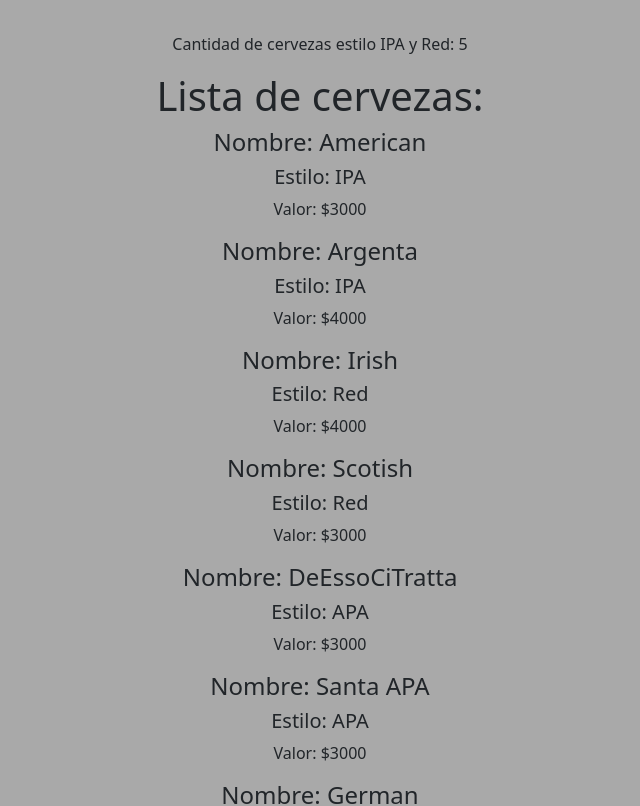
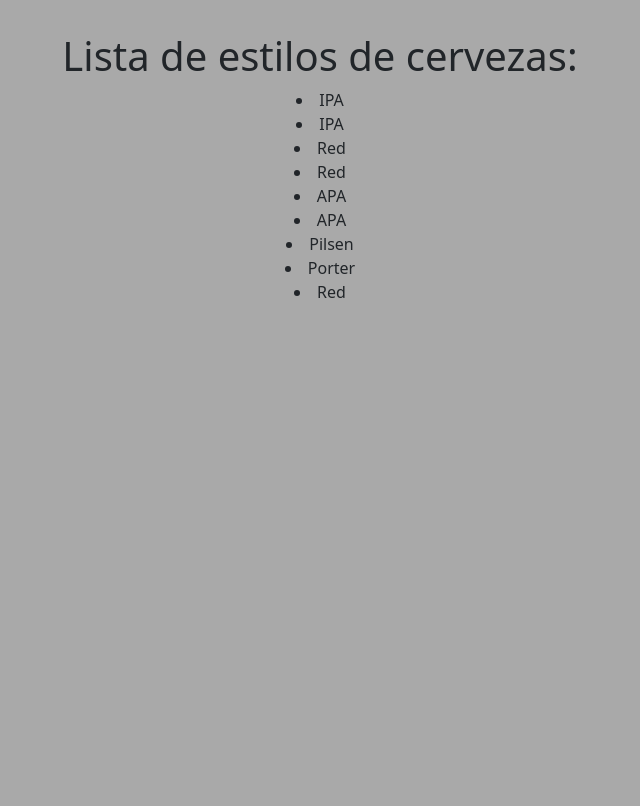
Before and after one commit to AleRabbia/Practicas-LC3, a React (Vite) app: page / in a window 1280 px wide. Shown: the top 806 px of the page, without its empty margins (320-960 px from the left). Built offline with nearby package versions, Linux system fonts and the light colour scheme.

Commit message:
Ejercicio Beers parte 4

```diff
--- a/src/App.jsx
+++ b/src/App.jsx
@@ -69,15 +69,11 @@ function App() {
         },
     ];
 
-    const beerFilter = beers.filter((beer) => {
-        return beer.beerStyle === "IPA" || beer.beerStyle === "Red"
-    })
     return (
         <div>
-            <p>Cantidad de cervezas estilo IPA y Red: {beerFilter.length}</p>
-            <h1>Lista de cervezas:</h1>
+            <h1>Lista de estilos de cervezas:</h1>
             {beers.map((beer) => (
-                <Beers key={beer.id} beerName={beer.beerName} beerStyle={beer.beerStyle} price={beer.price} />
+                <Beers key={beer.id} beerStyle={beer.beerStyle} />
             ))}
         </div>
     );
--- a/src/components/beers/Beers.jsx
+++ b/src/components/beers/Beers.jsx
@@ -1,22 +1,18 @@
 import PropTypes from 'prop-types';
 
-const Beers = ({ beerName, beerStyle, price, available }) => {
+const Beers = ({ beerStyle }) => {
 
     return (
         <div>
-            <h4>Nombre: {beerName}</h4>
-            <h5>Estilo: {beerStyle}</h5>
-            <p>Valor: {"$" + price * 1000}</p>
+            <li>{beerStyle}</li>
+
         </div>
     )
 }
 
 
 Beers.propTypes = {
-    beerName: PropTypes.string,
-    beerStyle: PropTypes.string,
-    price: PropTypes.number,
-    available: PropTypes.bool,
+    beerStyle: PropTypes.string
 }
 
 export default Beers;
```
